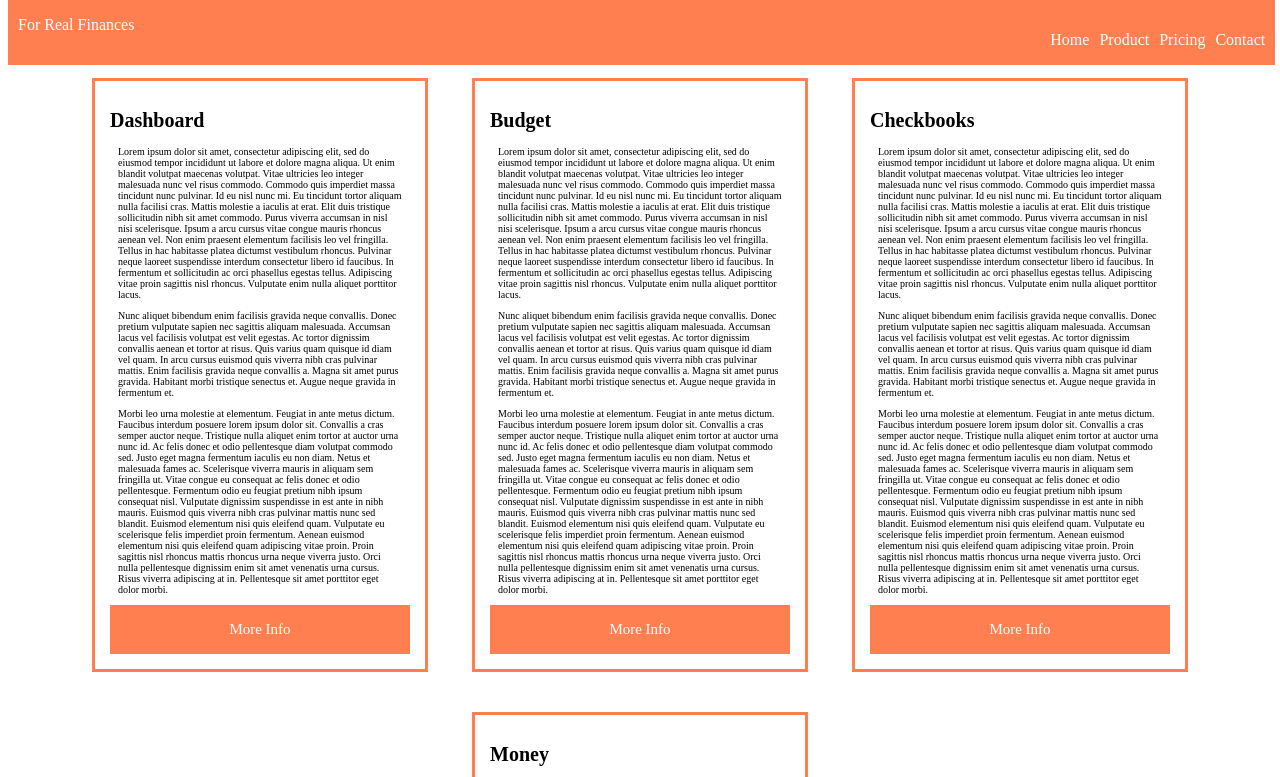
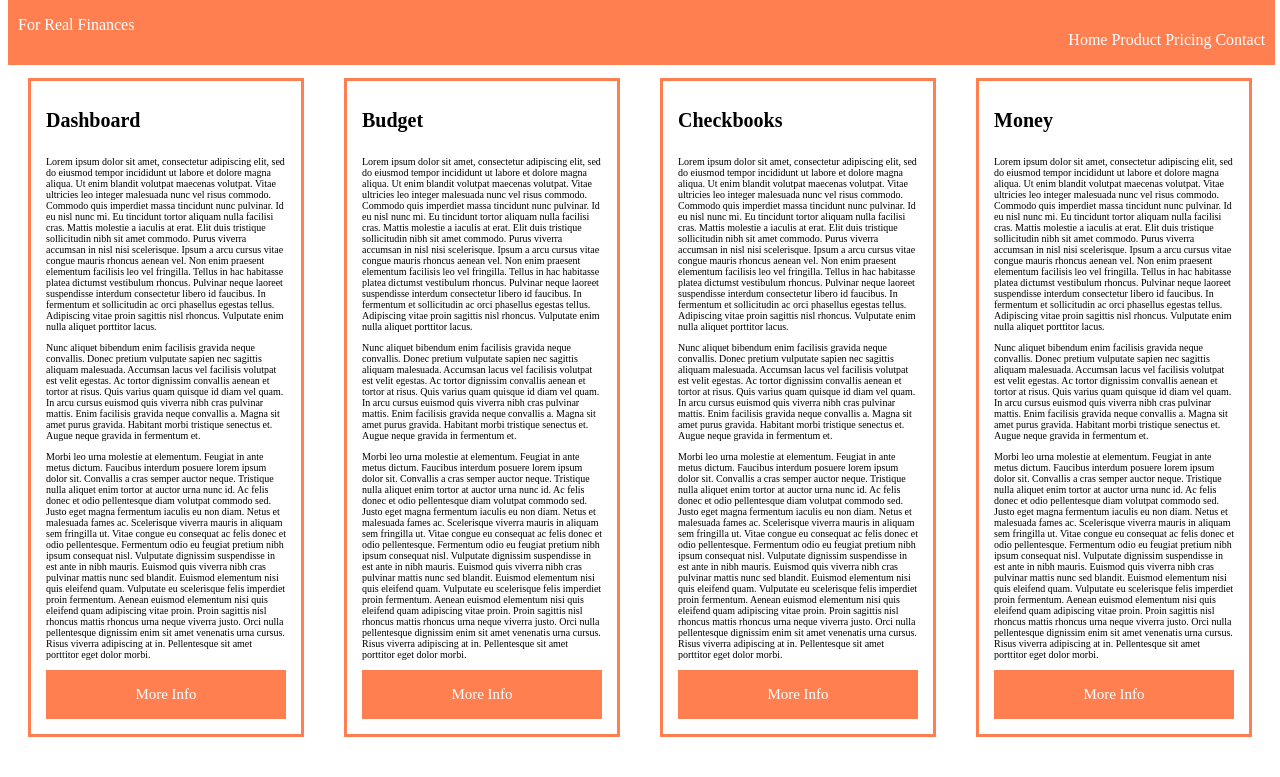
Before and after one commit to JarenHolland/webdev, a plain HTML site: page FloatProject/index.html in a window 1280 px wide. Shown: the top 777 px of the page. Drawn offline with Linux system fonts and the light colour scheme.

Commit message:
Add files via upload

```diff
--- a/FloatProject/float.css
+++ b/FloatProject/float.css
@@ -5,30 +5,30 @@ top:0;
 width:99%;
 color:#ffffff;
 margin:0 auto;
+display:flex;
+flex-direction:row;
+justify-content:space-between;
 }
 
-#leftSide{
-float:left;
-}
 
 #leftSide p{
     padding-left:10px;
 }
 
 #rightSide{
-float:right;
 padding-top:15px;
 }
 
 #rightSide p{
-    float:left;
     text-align:center;
     padding-right:10px;
 }
 
 #mainContent{
 padding-top:50px;
-text-align:center;
+display:flex;
+flex-direction:row;
+justify-content:center;
 }
 
 #Dashboard,
@@ -39,9 +39,10 @@ text-align:center;
     width:300px;
     padding:15px;
     margin:20px;
-    text-align:left;
     font-size:10px;
-    display:inline-block;
+    display:flex;
+    flex-direction:column;
+    align-items:flex-start;
 }
 
 #contentNav{
@@ -53,6 +54,7 @@ text-align:center;
     text-align:center;
 }
 
-.content{
-    padding:0px 8px;
+.Wrapper{
+    display:flex;
+    flex-direction:column;
 }
--- a/FloatProject/index.html
+++ b/FloatProject/index.html
@@ -4,15 +4,13 @@
         <link rel="stylesheet" href="float.css">
     </head>
     <body>
+    <div class="Wrapper">
         <div id="ParentNav">
             <div id="leftSide">
                 <p>For Real Finances</p>
             </div>
             <div id="rightSide">
-                <p>Home</p>
-                <p>Product</p>
-                <p>Pricing</p>
-                <p>Contact</p>
+                <p>Home Product Pricing Contact</p>
             </div>
         </div>
         <div id="mainContent">
@@ -61,4 +59,5 @@
                 </div>
             </div>
         </div>
+    </div>
     </body>
```
